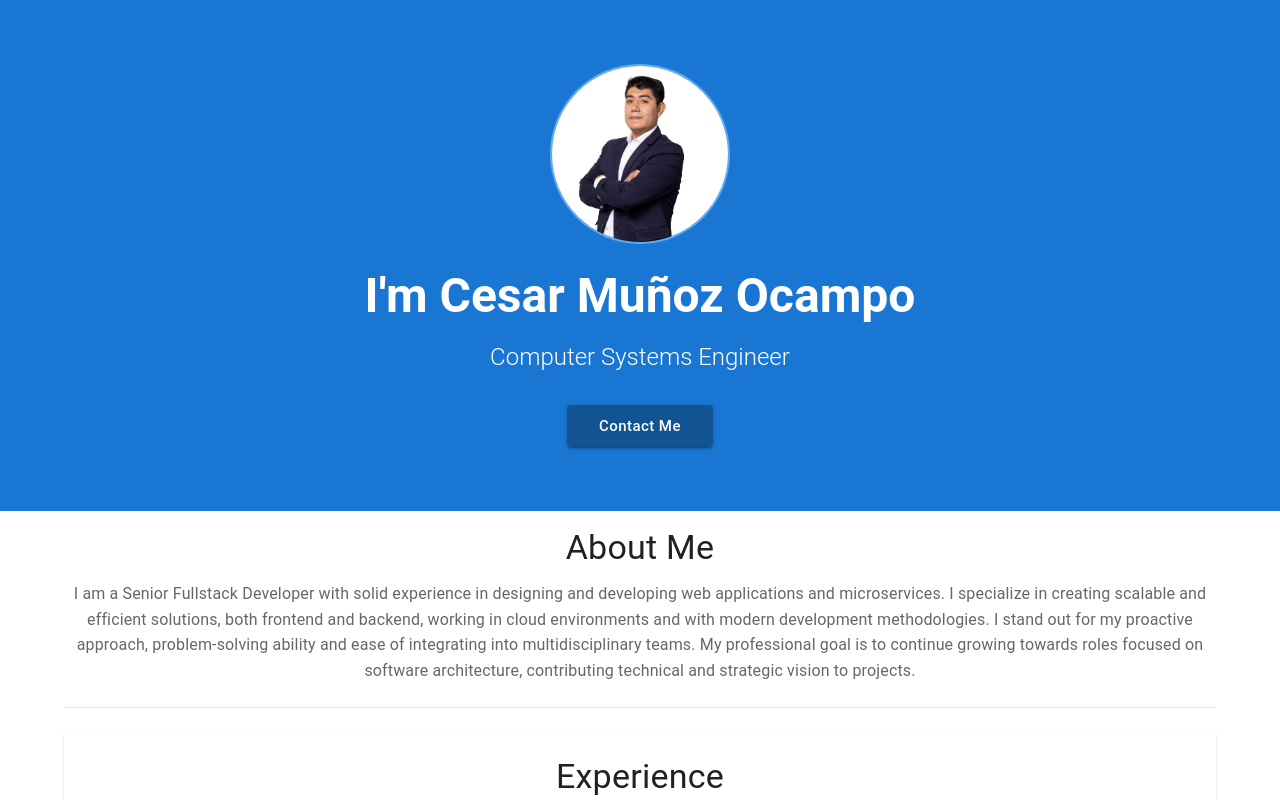
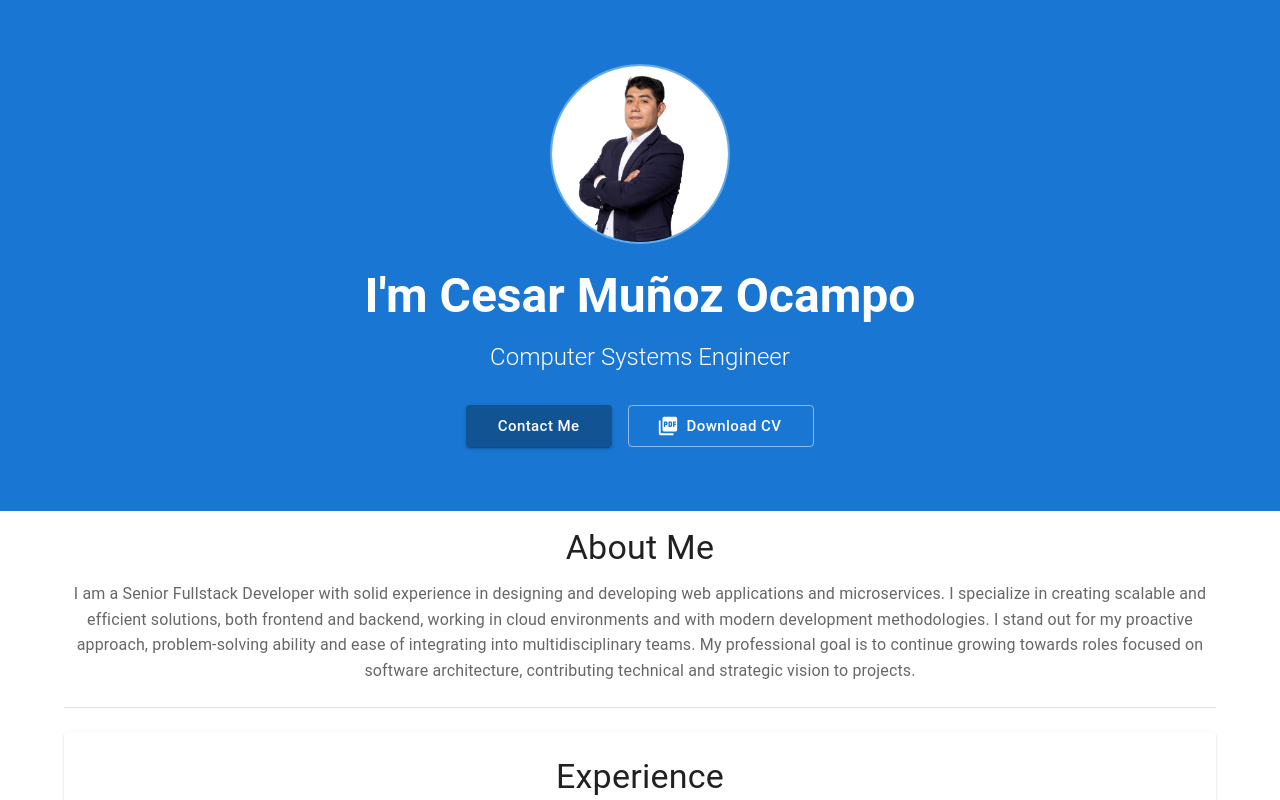
Before and after one commit to cesarmunozocampoxD/cmo-porfolio, a React (Vite) app: page / in a window 1280 px wide. Shown: the top 800 px of the page. Built offline with nearby package versions, Linux system fonts and the light colour scheme.

Commit message:
button download CV added

```diff
--- a/src/AboutMe.jsx
+++ b/src/AboutMe.jsx
@@ -112,6 +112,7 @@ const profile = {
   ],
   contact: {
     email: 'cesar_munozocampo@hotmail.com',
+    cvPdf: ' /cmo-porfolio/pdfs/cesar-munoz-portfolio.pdf',
     social: {
       github: 'https://github.com/cesarmunozocampoxD',
       linkedin: 'https://www.linkedin.com/in/developer-cesar-munoz-ocampo/'
@@ -153,6 +154,7 @@ const AboutMe = () => {
           <Typography variant="h5" gutterBottom sx={{ fontWeight: 300, mb: 4 }}>
             {profile.personalInfo.title}
           </Typography>
+          <Box sx={{ display: 'flex', gap: 2, justifyContent: 'center', flexWrap: 'wrap' }}>
             <Button
               variant="contained"
               size="large"
@@ -171,6 +173,25 @@ const AboutMe = () => {
             >
               Contact Me
             </Button>
+            <Button
+              variant="outlined"
+              size="large"
+              startIcon={<PictureAsPdf />}
+              onClick={() => window.open(profile.contact.cvPdf, '_blank')}
+              sx={{
+                borderColor: 'rgba(255,255,255,0.5)',
+                color: 'primary.contrastText',
+                '&:hover': {
+                  borderColor: 'rgba(255,255,255,0.8)',
+                  bgcolor: 'rgba(255,255,255,0.1)'
+                },
+                textTransform: 'none',
+                px: 4
+              }}
+            >
+              Download CV
+            </Button>
+          </Box>
         </Container>
       </Paper>
 
```
Also changed, not shown: 1 other file (tests, documents, lock files or other folders). Lines whose indentation alone changed are shown as unchanged.
